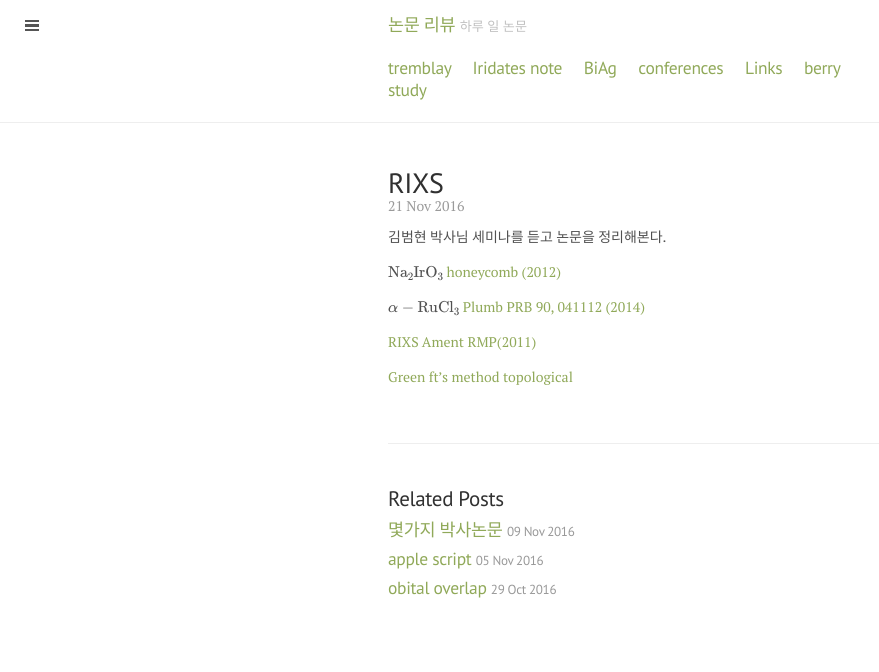
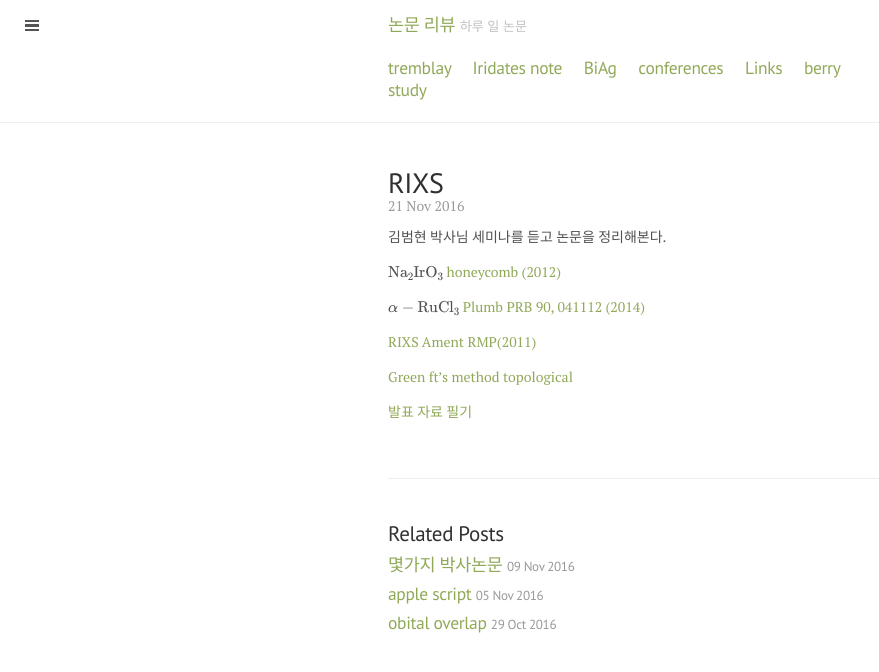
Before and after one commit to qkrwlsghdcjsworlt/work, a Jekyll site: the page built from _posts/2016-11-21-RIXS.markdown, in a window 1280 px wide. Shown: the top 672 px of the page, without its empty margins (0-879 px from the left). Built offline with Jekyll 4.4.1, drawn with Linux system fonts in a browser that asks for light colours; formulas are drawn with MathJax 3.

Commit message:
“update”

```diff
--- a/_posts/2016-11-21-RIXS.markdown
+++ b/_posts/2016-11-21-RIXS.markdown
@@ -16,3 +16,5 @@ categories: experiment
 [RIXS Ament RMP(2011) ]({{ site.baseurl }}/public/RIXS/11-Ament-RIXS-RMP.pdf)
 
 [Green ft's method topological]({{ site.baseurl }}/public/RIXS/12-Wang-interaction-Greens-ft-PRX.pdf)
+
+[발표 자료 필기]({{ site.baseurl }}/public/RIXS/161114-Kim-hexagonal.pdf)
```
Also changed, not shown: 3 other files.
